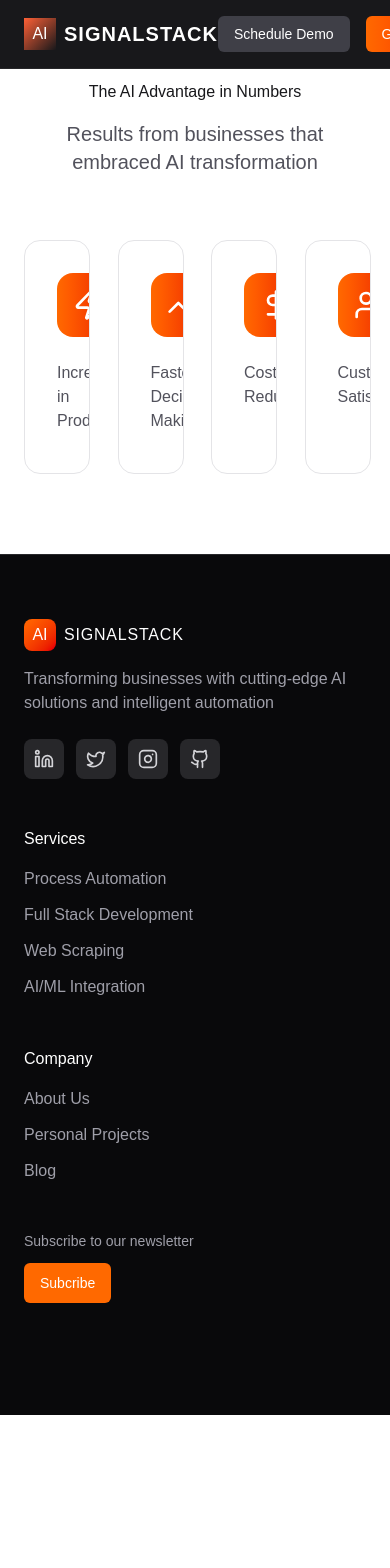
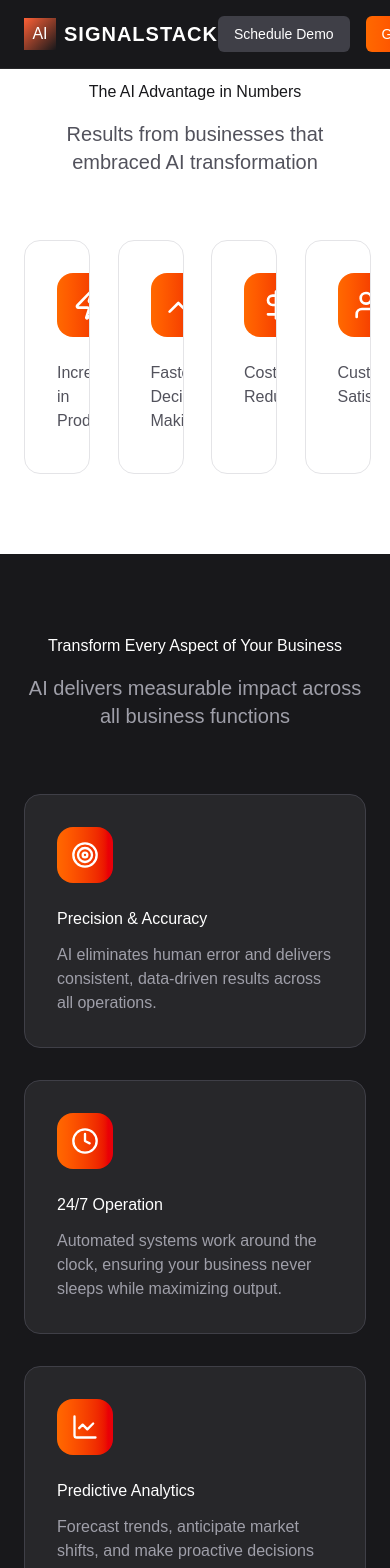
Before and after one commit to WillMay09/automationWebsite, a Next.js app: page /impact in a window 390 px wide. Shown: the top 1568 px of the page. Before the commit the page ends 1415 px from the top, so only its background shows below. Built offline with nearby package versions, Linux system fonts and the light colour scheme.

Commit message:
bussinessBenefits component completed and added to WhyAI page

```diff
--- a/src/app/impact/page.tsx
+++ b/src/app/impact/page.tsx
@@ -1,11 +1,13 @@
 import Navbar from "@/src/components/navbar";
 import { Footer } from "@/src/components/footer";
 import { Advantage } from "@/src/components/AIAdvantage";
+import { BusinessBenfits } from "@/src/components/businessBenefits";
 export default function Impact() {
   return (
     <>
       <Navbar />
       <Advantage />
+      <BusinessBenfits />
       <Footer />
     </>
   );
--- a/src/components/AIAdvantage.tsx
+++ b/src/components/AIAdvantage.tsx
@@ -20,6 +20,7 @@ const iconMap = {
 };
 
 function AdvantageCard({ iconName, description, index }: AdvantageCardProps) {
+  //mapping string to component
   const IconToRender = iconMap[iconName];
   console.log(IconToRender);
   return (
--- a/src/components/businessBenefits.tsx
+++ b/src/components/businessBenefits.tsx
@@ -1,3 +1,5 @@
+"use client";
+
 import {
   Target,
   Shield,
@@ -12,19 +14,34 @@ import {
 
 import { motion } from "framer-motion";
 
+type IconName = keyof typeof iconMap;
+
 interface BusinessBenefitsProps {
-  icon: React.ReactNode;
+  iconName: IconName;
   title: string;
   description: string;
   index: number;
 }
 
+const iconMap = {
+  Target,
+  Shield,
+  Clock,
+  LineChart,
+  Users,
+  Workflow,
+  Boxes,
+  Cpu,
+  MessageSquare,
+};
+
 export function BusinessBenefitsCard({
-  icon,
+  iconName,
   title,
   description,
   index,
 }: BusinessBenefitsProps) {
+  const Icon = iconMap[iconName];
   return (
     <motion.div
       className="bg-zinc-800 rounded-2xl overflow-hidden border border-zinc-700 hover:border-orange-500 transition-all duration-300 p-8 cursor-pointer"
@@ -34,53 +51,87 @@ export function BusinessBenefitsCard({
       transition={{ duration: 0.5, delay: index * 0.05 }}
       whileHover={{ scale: 1.03, borderColor: "#f97316" }}
     >
-      <div className="w-14 h-14 bg-gradient-to-r from-orange-500 to-red-600 rounded-2xl flex items-center mx-auto mb-6">
-        <Target className="w-7 h-7 text-white" />
+      <div className="w-14 h-14 bg-gradient-to-r from-orange-500 to-red-600 rounded-2xl flex justify-center items-center mb-6">
+        {Icon ? (
+          <Icon className="text-white w-7 h-7" />
+        ) : (
+          <Cpu className="text-white w-7 h-7" />
+        )}
       </div>
-      <h3 className="text-white mb-3"></h3>
-      <p className="text-zinc-400"></p>
+      <h3 className="text-white mb-3">{title}</h3>
+      <p className="text-zinc-400">{description}</p>
     </motion.div>
   );
 }
 
 export function BusinessBenfits() {
-  const benefits = [
+  const benefits: { iconName: IconName; title: string; description: string }[] =
+    [
       {
-      icon: Target,
+        iconName: "Target",
         title: "Precision & Accuracy",
         description:
           "AI eliminates human error and delivers consistent, data-driven results across all operations.",
       },
       {
-      icon: Clock,
+        iconName: "Clock",
         title: "24/7 Operation",
         description:
           "Automated systems work around the clock, ensuring your business never sleeps while maximizing output.",
       },
       {
-      icon: LineChart,
+        iconName: "LineChart",
         title: "Predictive Analytics",
         description:
           "Forecast trends, anticipate market shifts, and make proactive decisions before your competitors.",
       },
       {
-      icon: Shield,
+        iconName: "Shield",
         title: "Risk Mitigation",
         description:
           "Identify potential threats, fraud, and anomalies in real-time with advanced AI monitoring.",
       },
       {
-      icon: Users,
+        iconName: "Users",
         title: "Enhanced Customer Experience",
         description:
           "Personalize every interaction, understand customer needs, and deliver exceptional service at scale.",
       },
       {
-      icon: Workflow,
+        iconName: "Workflow",
         title: "Process Automation",
         description:
           "Free your team from repetitive tasks and redirect talent toward strategic, high-value initiatives.",
       },
     ];
-  return <></>;
+  return (
+    <section className="bg-zinc-900 py-20 px-6">
+      <div className="max-w-7xl mx-auto">
+        <motion.div
+          className="text-center mb-16"
+          initial={{ opacity: 0, y: 20 }}
+          whileInView={{ opacity: 1, y: 0 }}
+          viewport={{ once: true }}
+        >
+          <h2 className="text-white mb-4">
+            Transform Every Aspect of Your Business
+          </h2>
+          <p className="text-zinc-400 text-xl max-w-2xl mx-auto">
+            AI delivers measurable impact across all business functions
+          </p>
+        </motion.div>
+        <div className="grid md:grid-cols-2 lg:grid-cols-3 gap-8">
+          {benefits.map((benefit, index) => (
+            <BusinessBenefitsCard
+              key={benefit.iconName || index}
+              iconName={benefit.iconName}
+              title={benefit.title}
+              description={benefit.description}
+              index={index}
+            />
+          ))}
+        </div>
+      </div>
+    </section>
+  );
 }
```
Lines whose indentation alone changed are shown as unchanged.
